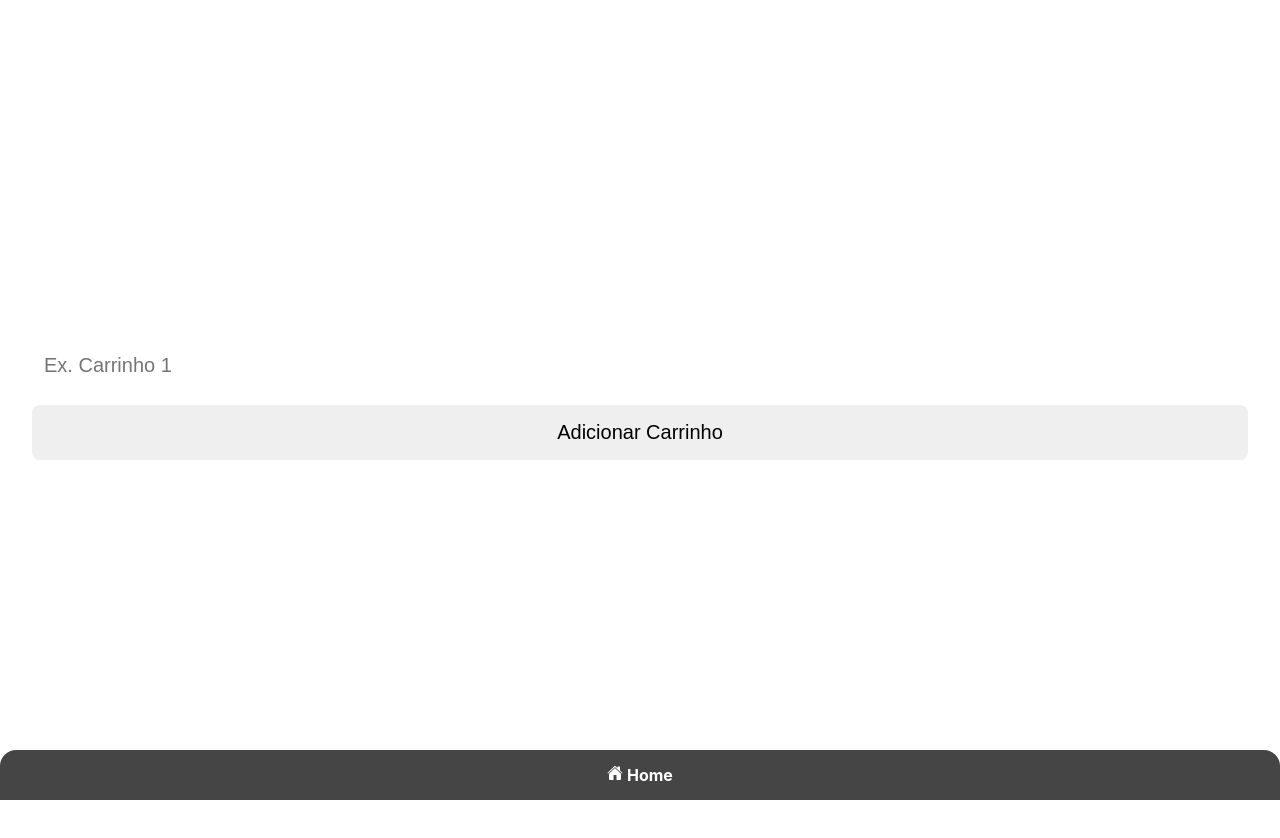
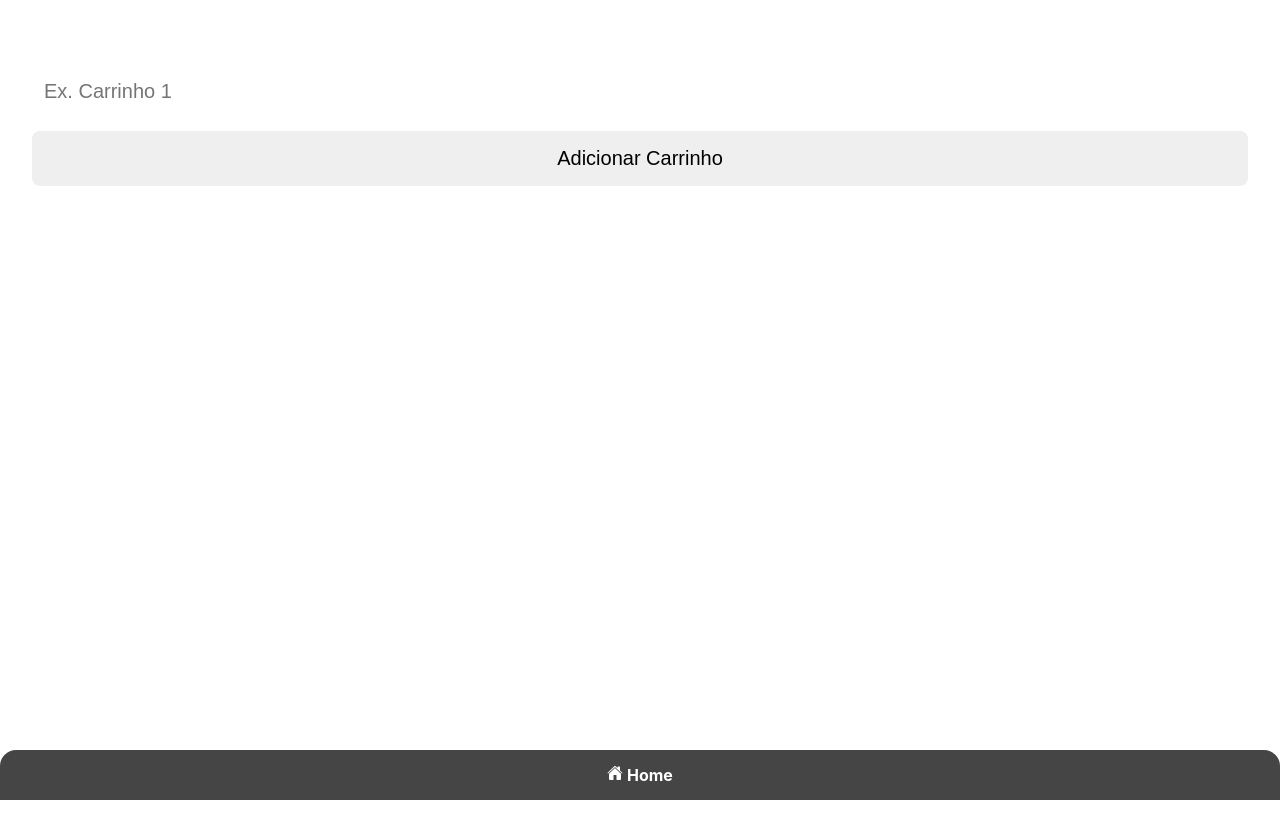
Before and after one commit to gi-carnaval/LaptopOrganizerFrontend, a React (Vite) app: page /carrinho/adicionar-carrinho in a window 1280 px wide. Shown: the top 838 px of the page. Before the commit the page ends 800 px from the top, so only its background shows below. Built offline with nearby package versions, Linux system fonts and the light colour scheme.

Commit message:
Updating code

```diff
--- a/src/index.css
+++ b/src/index.css
@@ -2,6 +2,8 @@
   font-family: Inter, system-ui, Avenir, Helvetica, Arial, sans-serif;
   line-height: 1.5;
   font-weight: 400;
+  -webkit-appearance: none;
+  appearance: none;
 
   color-scheme: light dark;
   color: white;
@@ -17,15 +19,21 @@
   --cancel-button-bg-color: #bf0d00;
 }
 
+* {
+  -webkit-appearance: none;
+  -moz-appearance: none;
+  appearance: none;
+}
+
 body {
   margin: 0;
   display: flex;
   place-items: center;
   min-width: 320px;
-  min-height: calc(100vh - 50px);
+  min-height: 100vh;
+  padding-bottom: 55px;
   color: white;
-  -webkit-appearance: none; /* Remove default Webkit styling */
-  appearance: none; /* Remove default styling */
+  align-items: flex-start;
 }
 
 h1 {
@@ -63,9 +71,11 @@ button:focus-visible {
     color: #213547;
     background-color: #ffffff;
   }
+
   a:hover {
     color: #747bff;
   }
+
   button {
     background-color: #f9f9f9;
   }
--- a/src/pages/Cart/Cart.css
+++ b/src/pages/Cart/Cart.css
@@ -24,10 +24,16 @@
   padding: 0.5rem 1rem
 }
 
-.editLaptop{
+.deleteLaptop{
   font-size: 1.75rem;
   border: solid 1.5px black;
-  padding: 0.5rem 1rem
+  padding: 0.5rem 1rem;
+  color: var(--cancel-button-bg-color);
+}
+
+.deleteLaptop svg:active {
+  transform: scale(0.95);
+  filter: brightness(0.6);
 }
 
 .addLaptopButton {
--- a/src/pages/Cart/Cart.tsx
+++ b/src/pages/Cart/Cart.tsx
@@ -50,6 +50,10 @@ export default function Cart() {
     setAxiosError(axiosError)
   }
 
+  const handleDelete = (laptop: number) => {
+    confirm(`Confirmar a exclusão do notebook ${laptop}`)
+  }
+
   useEffect(() => {
     if(slug) {
       fetchCarts(slug);
@@ -73,7 +77,7 @@ export default function Cart() {
             {laptops.map((laptop) => (
               <tr key={laptop.id}>
                 <td className="laptopCode">{laptop.laptopCode}</td>
-                <td className="editLaptop"><MdDelete /></td>
+                <td className="deleteLaptop" onClick={() => handleDelete(laptop.laptopCode)}><MdDelete /></td>
               </tr>
             ))}
           </tbody>
--- a/src/pages/FindLaptopCart/FindLaptopCart.tsx
+++ b/src/pages/FindLaptopCart/FindLaptopCart.tsx
@@ -53,16 +53,24 @@ const FindLaptopCart = () => {
         scanDelay={300}
         constraints={defaultConstraints}
         styles={styles} />
+      {cartName ? (
+        <>
           <span
             className='showResultQrCode'>
             {`O Notebook
         ${qrCodeResult?.substring(0, 7)} pertence ao`}
 
           </span>
+
           <h2
             className='showResultCartName'>
             {cartName}
           </h2>
+
+        </>
+
+      ) : null
+      }
     </>
   )
 }
```
Lines whose indentation alone changed are shown as unchanged.
